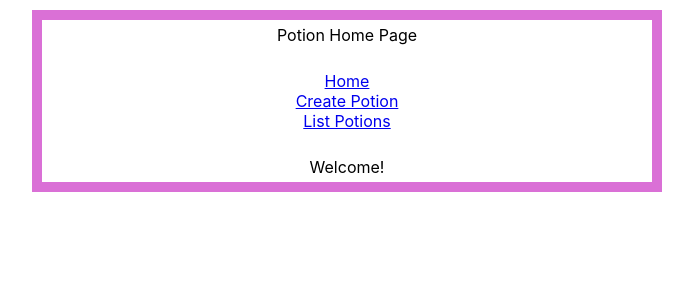
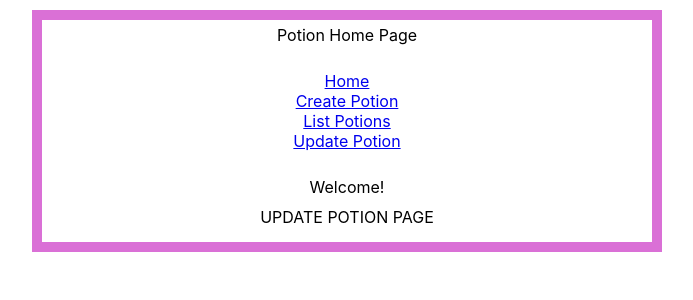
Before and after one commit to franco-ortega/lab-06b-sql-server, a React (Create React App) app: page /update in a window 1280 px wide. Shown: the top 300 px of the page, without its empty margins (318-1011 px from the left). Built offline with nearby package versions, Linux system fonts and the light colour scheme.

Commit message:
add Utils.js and UpdatePotion.js with initial framework code and links in Nav.js

```diff
--- a/src/App.js
+++ b/src/App.js
@@ -8,6 +8,7 @@ import './App.css';
 import Create from './Create.js';
 import ListPage from './ListPage.js';
 import Nav from './Nav.js';
+import UpdatePotion from './UpdatePotion.js'
 
 export default class Fetch extends Component {
     render() {
@@ -32,6 +33,13 @@ export default class Fetch extends Component {
                             render={(routerProps) => <ListPage {...routerProps} />}
                         />
                     </Switch>
+                    <Switch>
+                        <Route
+                            path="/update"
+                            exact
+                            render={(routerProps) => <UpdatePotion {...routerProps} />}
+                        />
+                    </Switch>
                 </Router>
             </div>
         )
--- a/src/Nav.js
+++ b/src/Nav.js
@@ -9,6 +9,7 @@ export default class Nav extends Component {
                     <li><Link to="/">Home</Link></li>
                     <li><Link to="/create">Create Potion</Link></li>
                     <li><Link to="/listpage">List Potions</Link></li>
+                    <li><Link to="/update">Update Potion</Link></li>
                 </ul>
             </div>
         )
--- /dev/null
+++ b/src/UpdatePotion.js
@@ -0,0 +1,11 @@
+import React, { Component } from 'react'
+
+export default class UpdatePotion extends Component {
+    render() {
+        return (
+            <div>
+                UPDATE POTION PAGE
+            </div>
+        )
+    }
+}
```
Also changed, not shown: src/Utils.js (added, +11 -0 lines).
